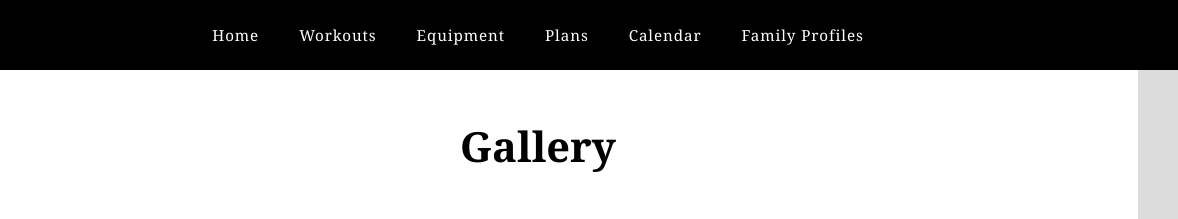
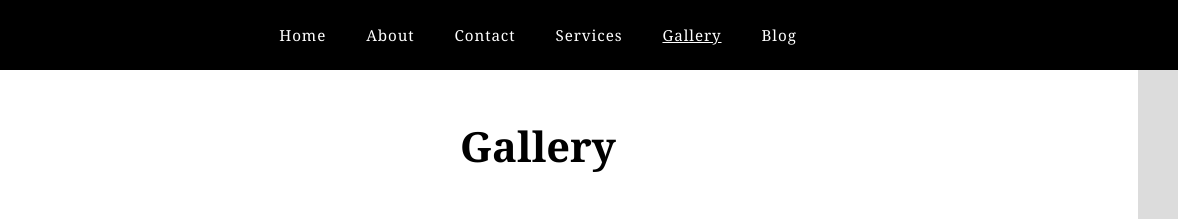
Before and after one commit to ArmandoR213/final-website, a plain HTML site: page gallery.html.html in a window 1280 px wide. Shown: the top 219 px of the page, 102-1280 px from the left. Drawn offline with Linux system fonts and the light colour scheme.

Commit message:
fixing gallery

```diff
--- a/gallery.html.html
+++ b/gallery.html.html
@@ -25,12 +25,12 @@
       <!-- Nav -->
       <nav class="main-nav">
         <ul>
-          <li><a href="index.html">Home</a></li>
-          <li><a href="workouts.html">Workouts</a></li>
-          <li><a href="equipment.html">Equipment</a></li>
-          <li><a href="plans.html">Plans</a></li>
-          <li><a href="calendar.html">Calendar</a></li>
-          <li><a href="family-profiles.html">Family Profiles</a></li>
+		  <li><a href="index.html">Home</a></li>
+	  	  <li><a href="about.html">About</a></li>
+		  <li><a href="contact.html">Contact</a></li>
+		  <li><a href="services.html">Services</a></li>
+		  <li><a href="gallery.html" class="active">Gallery</a></li>
+		  <li><a href="blog.html">Blog</a></li>
         </ul>
       </nav>
     </div>
```
